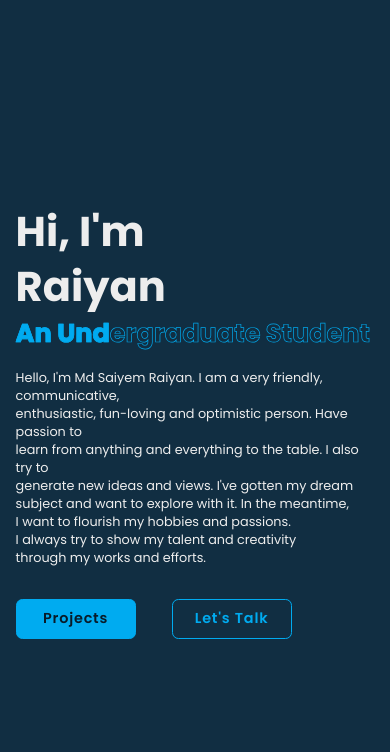
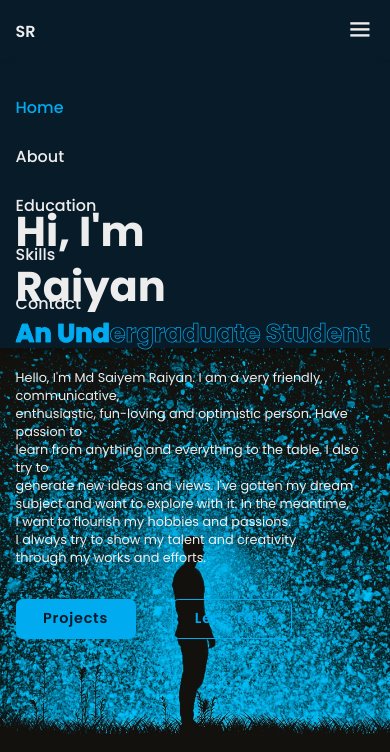
Before and after one commit to SaiyemRaiyan/Portfolio-Raiyan, a plain HTML site: page index.html in a window 390 px wide. Shown: the top 752 px of the page. Drawn offline with nearby package versions, Linux system fonts and the light colour scheme; files that its build step writes are made by us from their sources; files whose address does not match are found by name.

Commit message:
Update style.css

```diff
--- a/style.css
+++ b/style.css
@@ -698,7 +698,7 @@ span {
 
 /* Animation Reload and Scroll */
 
-.animate {
+/* .animate {
     position: absolute;
     top:0;
     right: 0;
@@ -710,7 +710,7 @@ span {
 
 .animate.home-img {
     width: 50%;
-}
+} */
 
 .logo .animate,
 .navbar .animate,
@@ -823,15 +823,15 @@ section:nth-child(odd) .animate.scroll,
             display: block;
             font-size: 2rem;
             margin: 3rem 0;
-            transform: translateX(-20rem);
+            /* transform: translateX(-20rem);
             transition: .25s ease;
-            transition-delay: 0s;
+            transition-delay: 0s;  */
         }
 
-        .navbar.active a {
+        /* .navbar.active a {
             transform: translateX(0);
             transition-delay: .25s;
-        }
+        }   */
 
         .home-imgHover {
             pointer-events: none;
@@ -905,7 +905,7 @@ section:nth-child(odd) .animate.scroll,
 
 /* Keyframe animation */
 
- @keyframes homeBgText {
+/* @keyframes homeBgText {
     0%,
     10%,
     100% {
@@ -937,7 +937,7 @@ section:nth-child(odd) .animate.scroll,
     81% {
         opacity: 0;
     }
-}
+} */
 
 @keyframes aboutSpinner {
     100% {
```
